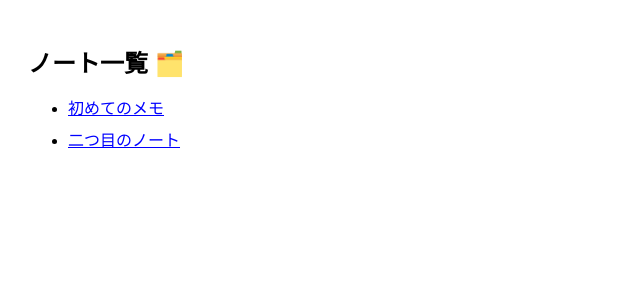
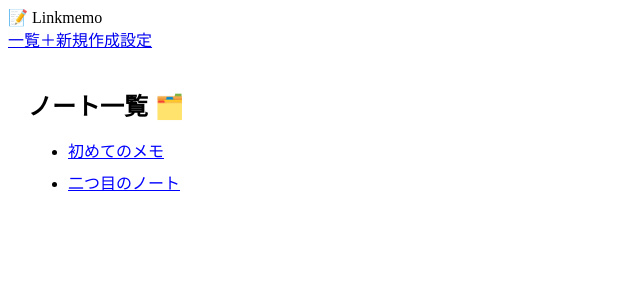
Before and after one commit to KeithCCC/linkmemo, a React (Vite) app: page / in a window 1280 px wide. Shown: the top 300 px of the page, without its empty margins (0-640 px from the left). Built offline with nearby package versions, Linux system fonts and the light colour scheme.

Commit message:
nav 修正

```diff
--- a/src/App.jsx
+++ b/src/App.jsx
@@ -1,15 +1,18 @@
 import { Routes, Route } from 'react-router-dom';
 import NoteDetailScreen from './screens/NoteDetailScreen';
-import HomeScreen from "./screens/HomeScreen"; // ← これを追加
-// 他の画面も...
+import HomeScreen from './screens/HomeScreen';
+import Navigation from './components/Navigation'; // ← 追加！
 
 function App() {
   return (
-    <Routes>
-      <Route path="/" element={<HomeScreen />} /> {/* ← これが必要！ */}
-      <Route path="/note/:id" element={<NoteDetailScreen />} />
-      {/* 他のルート */}
-    </Routes>
+    <>
+      <Navigation /> {/* ← ここで表示！ */}
+      <Routes>
+        <Route path="/" element={<HomeScreen />} />
+        <Route path="/note/:id" element={<NoteDetailScreen />} />
+        {/* 他のルート */}
+      </Routes>
+    </>
   );
 }
 
```
